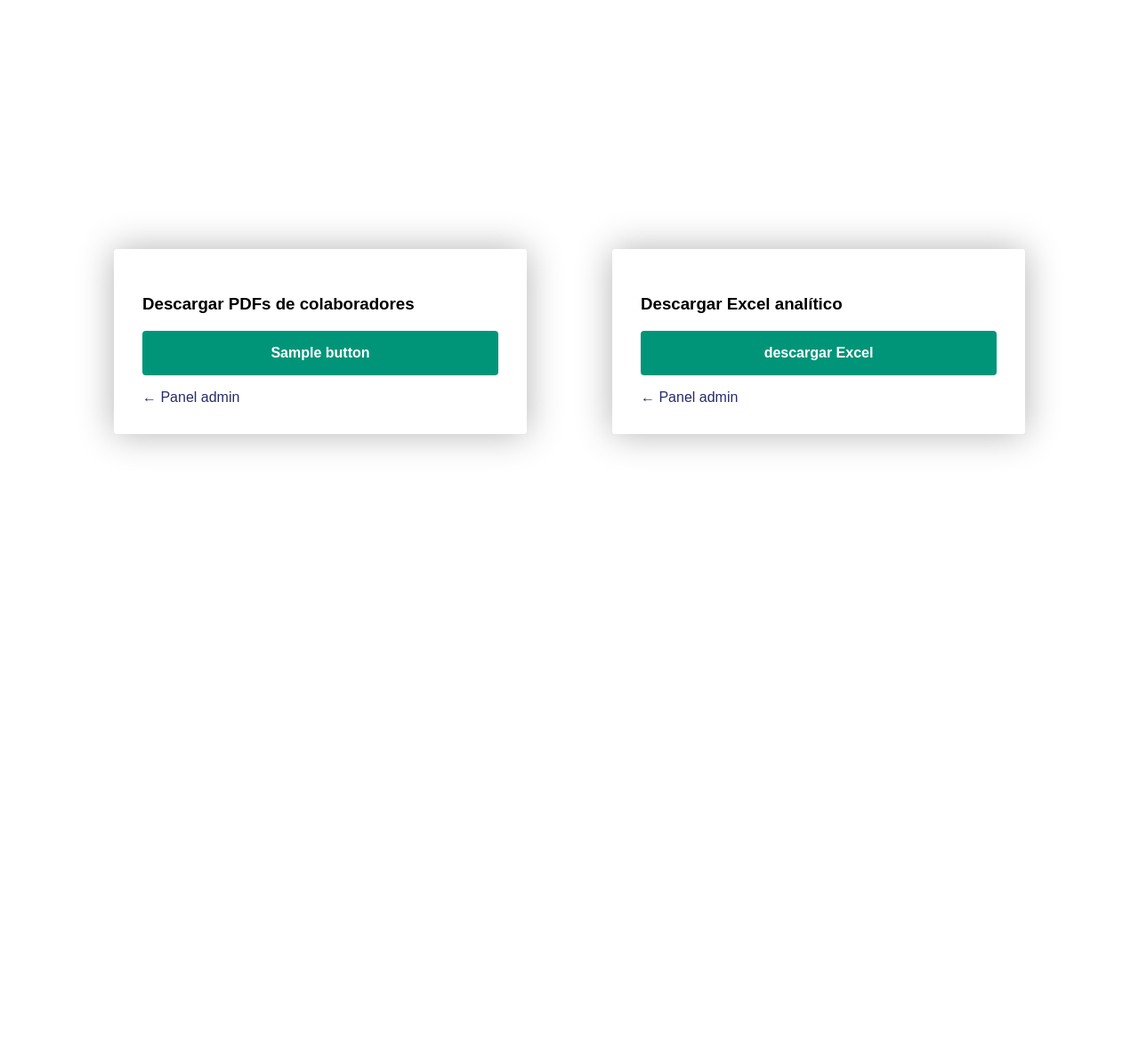
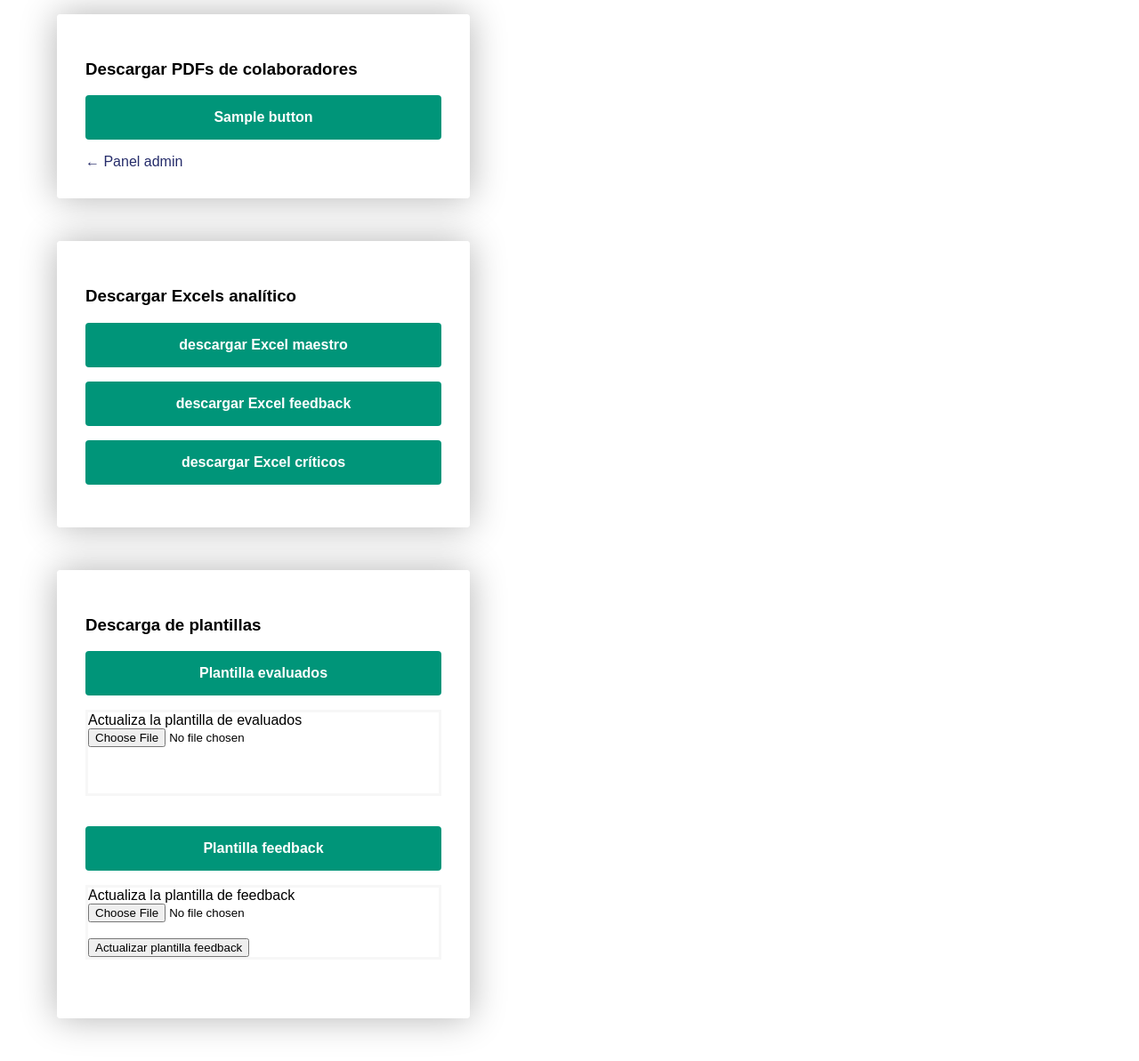
Before and after one commit to adtor97/Crosland_auto360, a Flask app: template templates/download_previous_results.html in a window 1280 px wide. Shown: the whole page at 89% size. Before the commit the page ends 507 px from the top, so only its background shows below. Run offline with Flask 2, Linux system fonts and the light colour scheme; the template is opened without the code that fills it: most values are stand-ins (such as "Sample title", 1, 10 or a date in 2020); parts of the project's set-up code (start-up, migrations or seed data) failed here and were passed over; some libraries are stand-ins or nearby versions.

Commit message:
last commit before closing reu

```diff
--- a/app.py
+++ b/app.py
@@ -98,8 +98,7 @@ except:
 
 @app.route("/")
 def home():
-    grafo = os.path.join(static_folder, 'Grafo.png')
-    return render_template("home_html.html", grafo = grafo)
+    return render_template("home_html.html")
 
 @app.route("/login_admin")
 def login_admin():
@@ -174,13 +173,96 @@ def download_action():
 def download_action_excel():
     if utils_validations.validate_admin(session['user'], session['password']):
         try:
-            return send_file('data/df_results.csv',
-                            mimetype='text/csv',
-                            attachment_filename='Resultados.csv',
+            output = io.BytesIO()
+            writer = pd.ExcelWriter(output)
+            df_results_temp = pd.read_csv("data/df_results.csv")
+            df_results_temp.to_excel(writer, index=False)
+
+            writer.save()
+            output.seek(0)
+            return send_file(output, attachment_filename='Resultados_maestro.xlsx', as_attachment=True)
+
+        except:
+            return "No file found"
+    else: return "Inicia sesión"
+
+@app.route("/download_action_excel_feedback", methods=["POST"])
+def download_action_excel_feedback():
+    if utils_validations.validate_admin(session['user'], session['password']):
+        try:
+            output = io.BytesIO()
+            writer = pd.ExcelWriter(output)
+            df_feedback_detail_temp = pd.read_csv("data/df_feedback_detail.csv")
+            df_feedback_detail_temp.to_excel(writer, index=False)
+
+            writer.save()
+            output.seek(0)
+            return send_file(output, attachment_filename='Resultados_feedback.xlsx', as_attachment=True)
+
+        except:
+            return "No file found"
+    else: return "Inicia sesión"
+
+@app.route("/download_action_excel_critics", methods=["POST"])
+def download_action_excel_critics():
+    if utils_validations.validate_admin(session['user'], session['password']):
+        try:
+            output = io.BytesIO()
+            writer = pd.ExcelWriter(output)
+            df_evaluator_satisfied_count_temp = pd.read_csv("data/df_evaluator_satisfied_count.csv")
+            df_evaluator_satisfied_count_temp.to_excel(writer, index=False)
+
+            writer.save()
+            output.seek(0)
+            return send_file(output, attachment_filename='Resultados_criticos.xlsx', as_attachment=True)
+
+        except:
+            return "No file found"
+    else: return "Inicia sesión"
+
+@app.route("/download_action_excel_plantilla_general", methods=["POST"])
+def download_action_excel_plantilla_general():
+    if utils_validations.validate_admin(session['user'], session['password']):
+        try:
+            return send_file('static/data/plantilla_resultados_generales.xlsx',
+                            mimetype='application/vnd.ms-excel',
+                            attachment_filename='plantilla_resultados_generales.xlsx',
                             as_attachment=True)
         except:
             return "No file found"
     else: return "Inicia sesión"
+
+@app.route("/save_action_excel_plantilla_general", methods=["POST", "GET"])
+def save_action_excel_plantilla_general():
+    if utils_validations.validate_admin(session['user'], session['password']):
+        try:
+            file = request.files.get('plantilla_general')
+            file.save(os.path.join("static\\data\\plantilla_resultados_generales.xlsx"))
+            return redirect("/previous_results")
+        except:
+            return redirect("/previous_results")
+
+@app.route("/download_action_excel_plantilla_feedback", methods=["POST"])
+def download_action_excel_plantilla_feedback():
+    if utils_validations.validate_admin(session['user'], session['password']):
+        try:
+            return send_file('static/data/plantilla_resultados_feedback.xlsx',
+                            mimetype='application/vnd.ms-excel',
+                            attachment_filename='plantilla_resultados_generales.xlsx',
+                            as_attachment=True)
+        except:
+            return "No file found"
+    else: return "Inicia sesión"
+
+@app.route("/save_action_excel_plantilla_feedback", methods=["POST", "GET"])
+def save_action_excel_plantilla_feedback():
+    if utils_validations.validate_admin(session['user'], session['password']):
+        try:
+            file = request.files.get('plantilla_feedback')
+            file.save(os.path.join("static\\data\\plantilla_resultados_feedback.xlsx"))
+            return redirect("/previous_results")
+        except:
+            return redirect("/previous_results")
 
 @app.route("/login_coll")
 def login_coll():
@@ -548,9 +630,12 @@ def dnis_chunks(Periodo_path, Periodo):
 
         df_complete_DNI = df_complete.loc[df_complete["DNI_evaluado"].apply(utils_data_wrangling.try_int_str) == utils_data_wrangling.try_int_str(DNI)]
         name = df_complete_DNI["Nombre Completo_evaluado"].values[0]
-        #print(name)
+        try: tipo_doc = df_complete_DNI["TIPO DE DOCUMENTO_evaluado"].dropna().values[0]
+        except: tipo_doc = "DNI"
+        print('df_complete_DNI["TIPO DE DOCUMENTO_evaluado"]', df_complete_DNI["TIPO DE DOCUMENTO_evaluado"])
+        print("tipo_doc:", tipo_doc)
 
-        file_name = utils_data_wrangling.DNI_PDF_format(DNI) + "-" + name + '.pdf'
+        file_name = utils_data_wrangling.DNI_PDF_format(DNI, tipo_doc) + "_" + name + '.pdf'
         #print(file_name)
         df_auto_DNI = df_auto.loc[df_auto["DNI_evaluador"] == int(DNI)]
         #print(df_auto_DNI)
--- a/static/css_adm.css
+++ b/static/css_adm.css
@@ -5,17 +5,8 @@ body{
     --color-error: #cc3333;
     --color-success: #4bb544;
     --border-radius: 4px;
+    --color-primary-2: #7D93C8;
 
-
-    margin: 0;
-    height: 100vh;
-    display: flex;
-    align-items: center;
-    justify-content: center;
-    font-size: 18px;
-    background-size: cover;
-
-}
 
 .container{
 
@@ -74,10 +65,8 @@ body{
 
 .form__title{
   text-align: center;
+}
   margin: 1rem;
-}
-
-
 
 .form__sub-title{
   text-align: center;
@@ -100,6 +89,7 @@ body{
     margin-bottom: 1rem;
     border: 3px  solid  #f7f7f7;
 }
+
 
 .form__input{
     display: block;
@@ -144,6 +134,18 @@ body{
     background: var(--color-primary) ;
 }
 
+.float_2 {
+    width: 90%;
+    padding: 0.5rem 1rem;
+    font-weight: bold;
+    font-size: 1rem;
+    color: #ffffff;
+    border: none;
+    border-radius: var(--border-radius);
+    outline:none;
+    cursor: pointer;
+    background: var(--color-primary--2) ;
+}
 
 .float :hover {
     background: var(--color-primary-dark)
@@ -271,9 +273,11 @@ tr:hover{
   background-color: #f5f5f5;
 }
 
+
 td {
   text-align: center;
 }
+
 
 .img_thanks{
 	max-width: 300px;
@@ -283,6 +287,8 @@ td {
   margin-left: auto;
   margin-right: auto;
 }
+
+
 .img_dashboard{
 	max-width: 200px;
   height: auto;
--- a/templates/download_previous_results.html
+++ b/templates/download_previous_results.html
@@ -25,12 +25,56 @@
 <div class="container">
  <div class="heading">
    <div class="login">
-      <h3>Descargar Excel analítico</h3>
+      <h3>Descargar Excels analítico</h3>
 
       <form action="/download_action_excel"  method="POST">
-        <button type="submit" class="float" name="Excel_button" value=excel>descargar Excel</button>
+        <button type="submit" class="float" name="Excel_button" value=excel>descargar Excel maestro</button>
+      </form>
+      <form action="/download_action_excel_feedback"  method="POST">
+        <button type="submit" class="float" name="Excel_feedback_button" value=excel>descargar Excel feedback</button>
+      </form>
+      <form action="/download_action_excel_critics"  method="POST">
+        <button type="submit" class="float" name="Excel_feedback_button" value=excel>descargar Excel críticos</button>
       </form>
      </div>
-     <a href="/action_admin" class="form__link">← Panel admin</a>
   </div>
 </div>
+
+<div class="container">
+ <div class="heading">
+   <div class="login">
+      <h3>Descarga de plantillas</h3>
+
+      <form action="/download_action_excel_plantilla_general"  method="POST">
+        <button type="submit" class="float" name="Excel_button" value=excel>Plantilla evaluados</button>
+      </form>
+
+      <form action="/save_action_excel_plantilla_general"  method="POST"  onsubmit="process_button.disabled = true; return true;" enctype=multipart/form-data>
+      <div class="form__input-survey">
+        <label for="file_answers">Actualiza la plantilla de evaluados</label>
+        <input type="file" class="form-control" name = "plantilla_general">
+        <br>
+        <br>
+      <button type="submit" class="float_2" onClick="this.form.submit();process_once(); " id="buttom_process_mini">Actualizar plantilla evaluados</button>
+      </div>
+      </form>
+      <br>
+
+      <form action="/download_action_excel_plantilla_feedback"  method="POST">
+        <button type="submit" class="float" name="Excel_feedback_button" value=excel>Plantilla feedback</button>
+      </form>
+
+      <form action="/save_action_excel_plantilla_feedback"  method="POST"  onsubmit="process_button.disabled = true; return true;" enctype=multipart/form-data>
+      <div class="form__input-survey">
+        <label for="file_answers">Actualiza la plantilla de feedback</label>
+        <input type="file" class="form-control" name = "plantilla_feedback">
+        <br>
+        <br>
+      <button type="submit" class="float_22" onClick="this.form.submit();process_once(); " id="buttom_process_mini">Actualizar plantilla feedback</button>
+      </div>
+      </form>
+
+      <br>
+     </div>
+  </div>
+</div>
```
Also changed, not shown: utils/utils_data_wrangling.py (+14 -9 lines), 1 other file.
